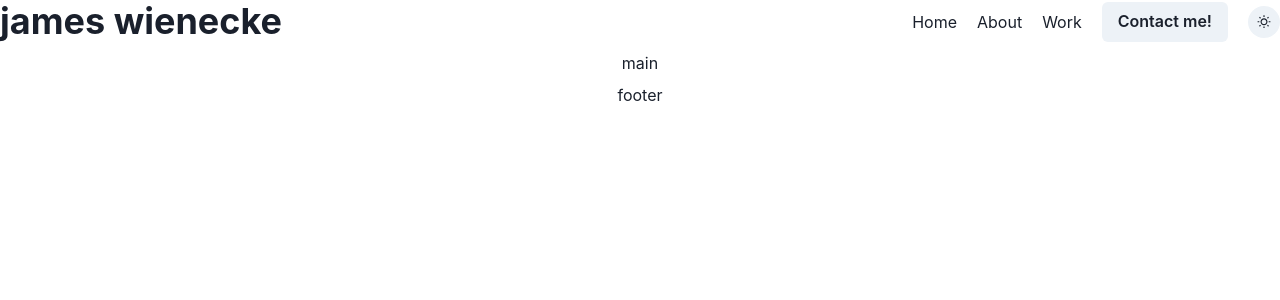
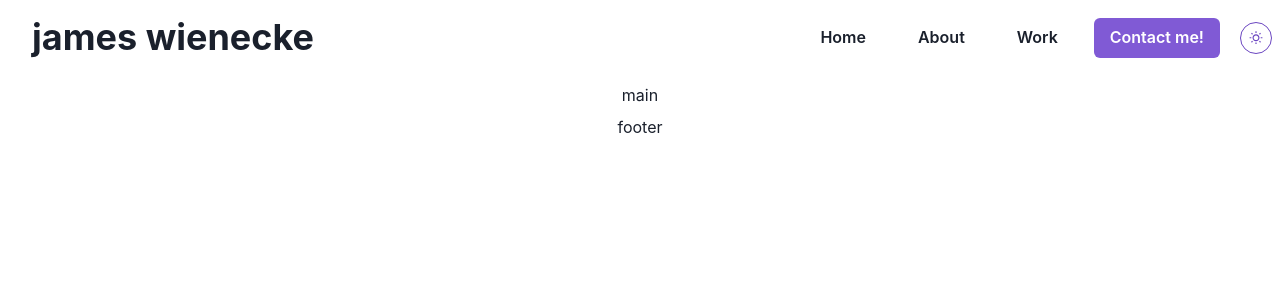
Before and after one commit to james-wienecke/james-wienecke.github.io, a React (Create React App) app: page / in a window 1280 px wide. Shown: the top 300 px of the page. Built offline with nearby package versions, Linux system fonts and the light colour scheme.

Commit message:
Adjusting theme and polishing desktop and mobile nav menus.

```diff
--- a/src/components/header/DesktopHeader.tsx
+++ b/src/components/header/DesktopHeader.tsx
@@ -21,6 +21,9 @@ function DesktopHeader() {
     <Flex align={"center"}
           justify={"space-between"}
           display={{ base: "none", md: "flex" }}
+          py={4}
+          pl={8}
+          pr={2}
     >
       <Flex>
         <Heading>james wienecke</Heading>
@@ -28,16 +31,16 @@ function DesktopHeader() {
 
       <HStack as="nav" spacing="5">
         <NavMenuItem>
-          <Text>Home</Text>
+          <Button variant="ghost">Home</Button>
         </NavMenuItem>
         <NavMenuItem>
-          <Text>About</Text>
+          <Button variant="ghost">About</Button>
         </NavMenuItem>
         <NavMenuItem>
-          <Text>Work</Text>
+          <Button variant="ghost">Work</Button>
         </NavMenuItem>
         <NavMenuItem>
-          <Button>Contact me!</Button>
+          <Button variant="solid" colorScheme="purple">Contact me!</Button>
         </NavMenuItem>
         <NavMenuItem>
           <ColorModeToggle/>
--- a/src/components/header/HeaderDrawer.tsx
+++ b/src/components/header/HeaderDrawer.tsx
@@ -49,7 +49,7 @@ const HeaderDrawer = ({btnRef, isOpen, onClose, children, footer}: props) => {
         <DrawerHeader my={"15px"}>
           <Text as="p">James Wienecke</Text>
         </DrawerHeader>
-        <DrawerBody>
+        <DrawerBody w={"100%"}>
           {children}
         </DrawerBody>
         <DrawerFooter>
--- a/src/components/header/MobileHeader.tsx
+++ b/src/components/header/MobileHeader.tsx
@@ -13,20 +13,19 @@ import {MdMenu} from "react-icons/md";
 import ColorModeToggle from "./navmenu/ColorModeToggle";
 import HeaderDrawer from "./HeaderDrawer";
 
-
 const MobileHeader = () => {
   const {isOpen, onOpen, onClose} = useDisclosure();
   const btnRef = React.useRef<HTMLButtonElement>(null);
 
   return (
     <Flex as={"nav"} display={{base: "flex", md: "none"}} justify={"flex-end"}>
-      <Button ref={btnRef} onClick={onOpen} as={IconButton} icon={<MdMenu/>}/>
+      <Button ref={btnRef} onClick={onOpen} as={IconButton} icon={<MdMenu/>} aria-label="Open navigation menu"/>
       <HeaderDrawer btnRef={btnRef} isOpen={isOpen} onClose={onClose} footer={<ColorModeToggle/>}>
         <VStack alignItems="left">
-          <Button variant='text'>Home</Button>
-          <Button variant='text'>About</Button>
-          <Button variant='text'>Work</Button>
-          <Button variant='text'>Contact me!</Button>
+          <Button variant='outline' colorScheme="purple">Home</Button>
+          <Button variant='outline' colorScheme="purple">About</Button>
+          <Button variant='outline' colorScheme="purple">Work</Button>
+          <Button variant='solid' colorScheme="purple">Contact me!</Button>
         </VStack>
       </HeaderDrawer>
     </Flex>
--- a/src/components/header/navmenu/ColorModeToggle.tsx
+++ b/src/components/header/navmenu/ColorModeToggle.tsx
@@ -14,6 +14,8 @@ function ColorModeToggle() {
       onClick={toggleColorMode}
       size="sm"
       isRound={true}
+      variant="outline"
+      colorScheme="purple"
     />
   );
 }
--- a/src/utils/theme.ts
+++ b/src/utils/theme.ts
@@ -1,10 +1,15 @@
 import { extendTheme, ThemeConfig } from '@chakra-ui/react';
 
-const config: ThemeConfig = {
+// const config: ThemeConfig = {
+//   initialColorMode: 'light',
+//   useSystemColorMode: false,
+// }
+
+// const theme = extendTheme({ config });
+
+const theme = extendTheme({
   initialColorMode: 'light',
   useSystemColorMode: false,
-}
-
-const theme = extendTheme({ config });
+})
 
 export default theme;
```
